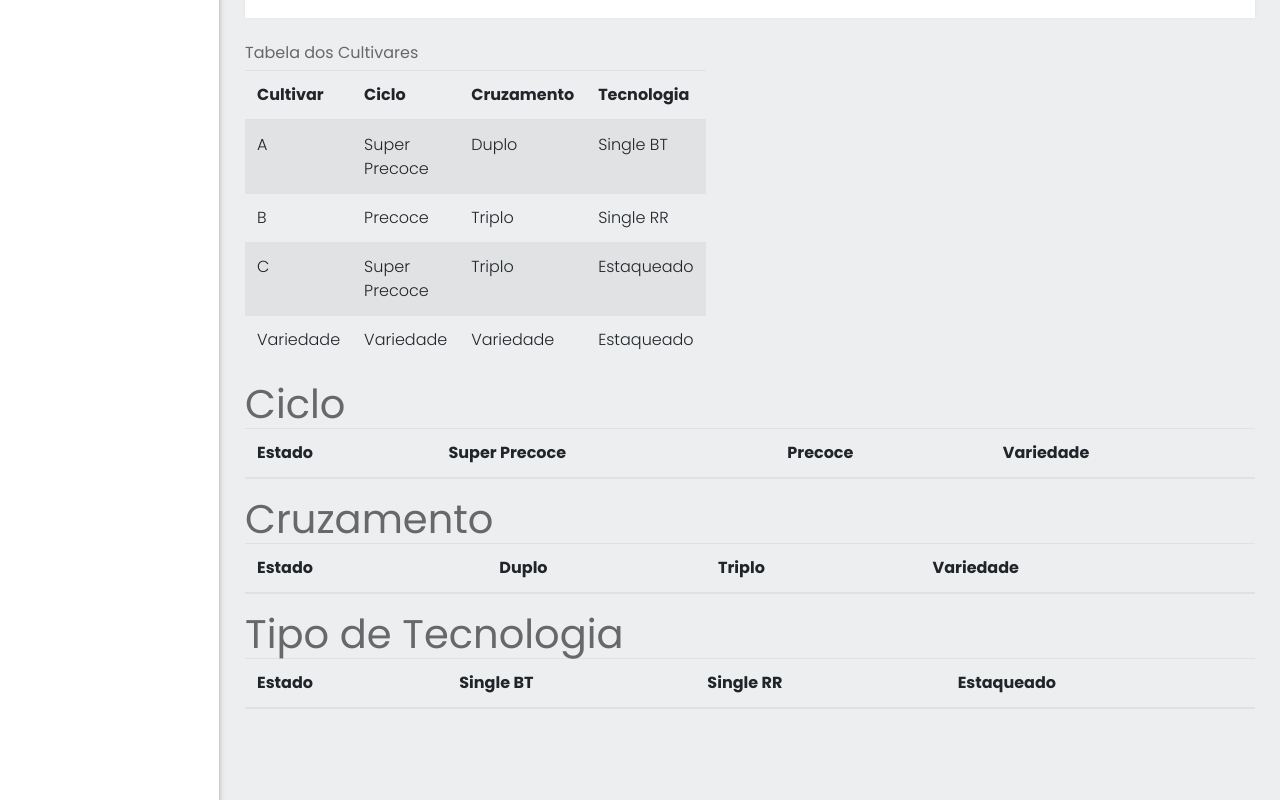
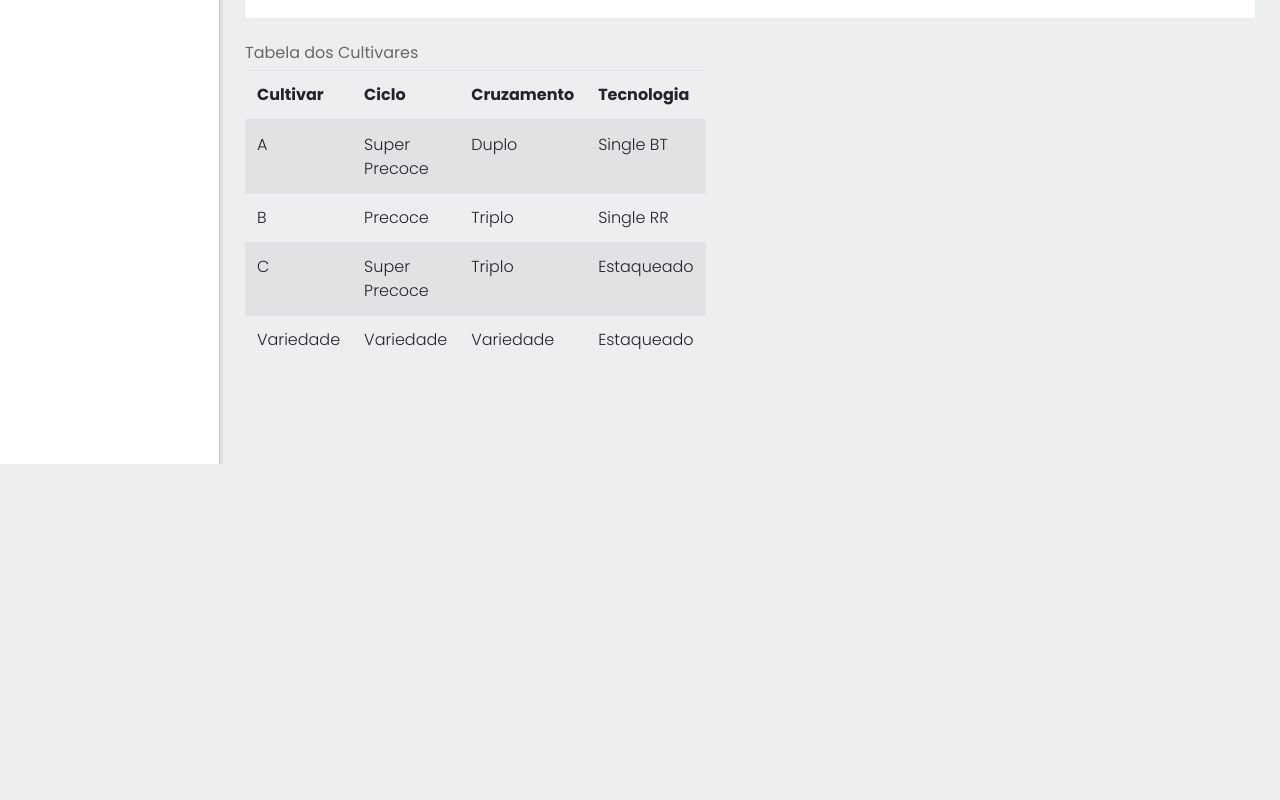
Before and after one commit to nixlovemi/pessoaweb-apps, an Angular app: page /#/forms in a window 1280 px wide. Shown: the part 396-1196 px from the top of the page. After the commit the page ends 860 px from the top, so only its background shows below. Built offline with nearby package versions, Linux system fonts and the light colour scheme.

Commit message:
voltei a tabela do arr dados

```diff
--- a/src/app/importacao/importacao.component.html
+++ b/src/app/importacao/importacao.component.html
@@ -47,30 +47,6 @@
                 </div>
             </div>
         </div>
-        <div class="row row-stat" *ngIf="arrData?.length > 0">
-            <div class="col-sm-12">
-                <table class="table table-striped">
-                    <thead>
-                        <tr>
-                            <th scope="col">Estado</th>
-                            <th scope="col">Cultivar</th>
-                            <th scope="col">Valor</th>
-                            <th scope="col">Venda</th>
-                            <th scope="col">Devolução</th>
-                        </tr>
-                    </thead>
-                    <tbody>
-                        <tr *ngFor="let item of arrData">
-                            <td>{{ item.estado }}</td>
-                            <td>{{ item.cultivar }}</td>
-                            <td>{{ item.valor }}</td>
-                            <td>{{ item.venda }}</td>
-                            <td>{{ item.devolucao }}</td>
-                        </tr>
-                    </tbody>
-                </table>
-            </div>
-        </div>
         <div class="row">
             <div class="col-md-4">
                 <h6>Tabela dos Cultivares</h6>
@@ -112,7 +88,31 @@
                 </table>
             </div>
         </div>
-        <div class="row row-stat">
+        <div class="row row-stat" *ngIf="arrData?.length > 0">
+            <div class="col-sm-12">
+                <table class="table table-striped">
+                    <thead>
+                        <tr>
+                            <th scope="col">Estado</th>
+                            <th scope="col">Cultivar</th>
+                            <th scope="col">Valor</th>
+                            <th scope="col">Venda</th>
+                            <th scope="col">Devolução</th>
+                        </tr>
+                    </thead>
+                    <tbody>
+                        <tr *ngFor="let item of arrData">
+                            <td>{{ item.estado }}</td>
+                            <td>{{ item.cultivar }}</td>
+                            <td>{{ item.valor }}</td>
+                            <td>{{ item.venda }}</td>
+                            <td>{{ item.devolucao }}</td>
+                        </tr>
+                    </tbody>
+                </table>
+            </div>
+        </div>
+        <div class="row row-stat" *ngIf="tbCiclo?.length > 0">
             <div class="col-sm-12">
                 <h1>Ciclo</h1>
                 <table class="table table-striped">
@@ -135,7 +135,7 @@
                 </table>
             </div>
         </div>
-        <div class="row row-stat">
+        <div class="row row-stat" *ngIf="tbCruzamento?.length > 0">
             <div class="col-sm-12">
                 <h1>Cruzamento</h1>
                 <table class="table table-striped">
@@ -158,7 +158,7 @@
                 </table>
             </div>
         </div>
-        <div class="row row-stat">
+        <div class="row row-stat" *ngIf="tbTecnologia?.length > 0">
             <div class="col-sm-12">
                 <h1>Tipo de Tecnologia</h1>
                 <table class="table table-striped">
--- a/src/app/importacao/importacao.component.ts
+++ b/src/app/importacao/importacao.component.ts
@@ -19,7 +19,7 @@ export class ImportacaoComponent implements OnInit {
   public pageData: any;
   public fileEvent: any = null;
   public jsonData: any;
-  public arrData: XlsImport[];
+  public arrData: XlsImport[] = [];
   public fileName: string = '';
   public tbCiclo = [];
   public tbCruzamento = [];
@@ -77,6 +77,8 @@ export class ImportacaoComponent implements OnInit {
           xlsInfo.valor     = xlsLinha[2] ?? '';
           xlsInfo.venda     = xlsLinha[3] ?? '';
           xlsInfo.devolucao = xlsLinha[4] ?? '';
+
+          this.arrData.push(xlsInfo);
 
           // ciclo
           let idxFoundTbCiclo = this.tbCiclo.findIndex(element => element.estado == xlsInfo.estado);
```
